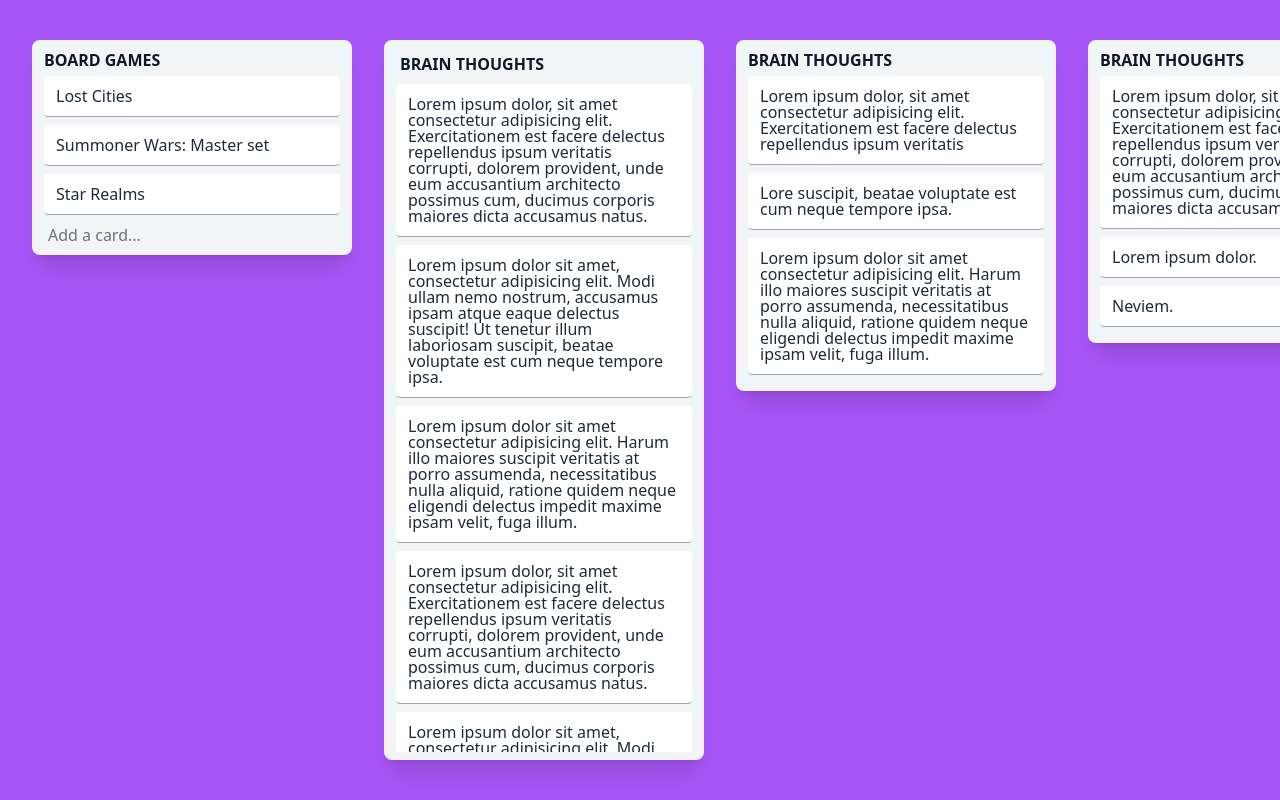
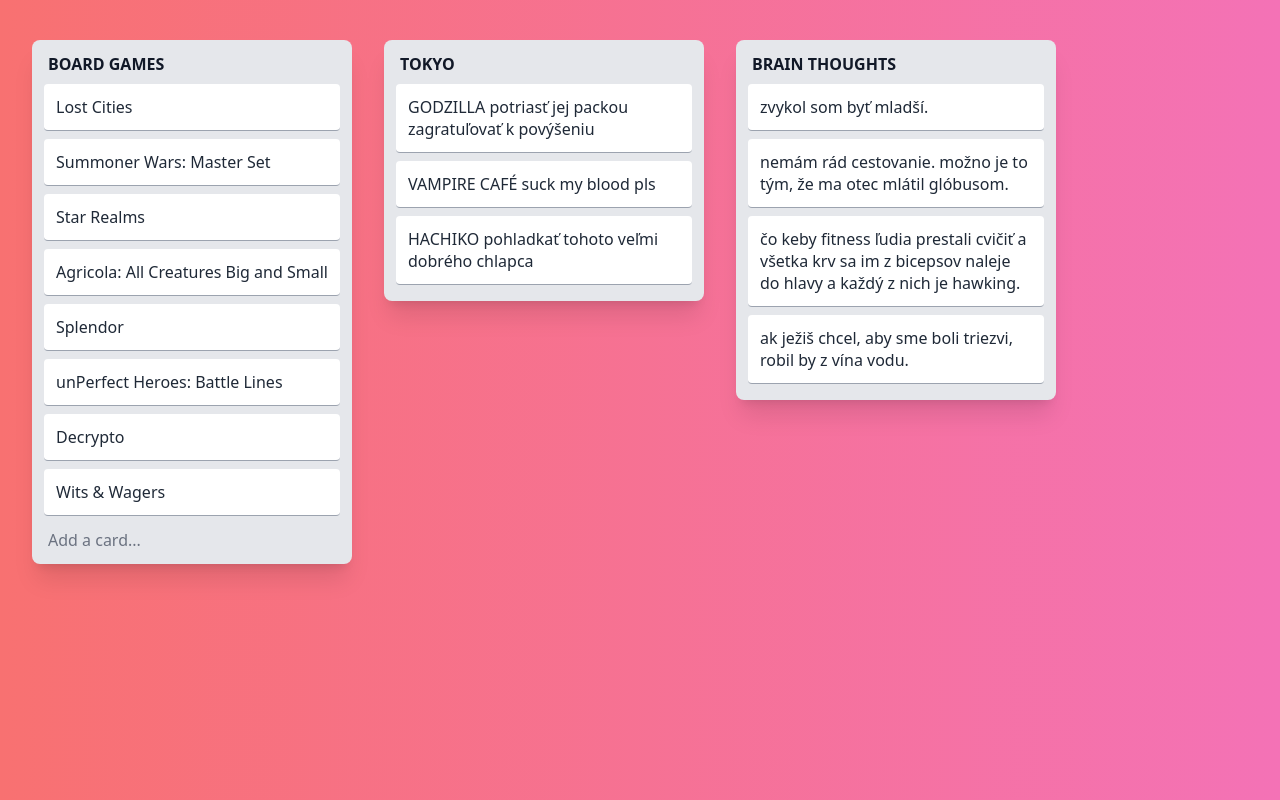
Before and after one commit to Baluo91/tailwind_grid, a website: page src/index.html in a window 1280 px wide. Drawn offline with Linux system fonts and the light colour scheme.

Commit message:
config breakpoints

```diff
--- a/src/index.html
+++ b/src/index.html
@@ -7,95 +7,104 @@
     <title>Tailwind_Yablko</title>
 </head>
 <body>
-   <main class="flex h-screen bg-purple-500">
-        <div class="flex items-start w-screen px-4 py-10 overflow-x-auto">
+    <main class="flex min-h-screen bg-purple-500 lg:bg-gradient-to-r from-red-400 to-pink-400">
+		<div class="sm:flex items-start w-screen px-4 py-10 overflow-x-auto">
 
-            <!-- BOARD GAMES-->
-            <section class="flex-shrink-0 w-80 mx-4 p-3 pb-2 leading-none bg-gray-100 text-gray-800 rounded-lg shadow-xl">
-                <header class="">
-                    <h3 class="y-1  font-bold text-gray-900">BOARD GAMES</h3>
+			<!-- BOARD GAMES -->
+			<section class="list">
+				<header>
+					<h3 class="p-1 font-bold leading-none text-gray-900">BOARD GAMES</h3>
 				</header>
 
 				<ul>
-                    <li class="my-2 p-3 bg-white hover:bg-gray-100 border-b border-gray-400 rounded cursor-pointer">Lost Cities</li>
-                    <li class="my-2 p-3 bg-white hover:bg-gray-100 border-b border-gray-400 rounded cursor-pointer">Summoner Wars: Master set</li>
-                    <li class="my-2 p-3 bg-white hover:bg-gray-100 border-b border-gray-400 rounded cursor-pointer">Star Realms</li>
+					<li class="card">
+						Lost Cities
+					</li>
+					<li class="card">
+						Summoner Wars: Master Set
+					</li>
+					<li class="card">
+						Star Realms
+					</li>
+					<li class="card">
+						Agricola: All Creatures Big and Small
+					</li>
+					<li class="card">
+						Splendor
+					</li>
+					<li class="card">
+						unPerfect Heroes: Battle Lines
+					</li>
+					<li class="card">
+						Decrypto
+					</li>
+					<li class="card">
+						Wits &amp; Wagers
+					</li>
 				</ul>
-
-                <footer>
-                    <a class="block p-1 text-gray-500 hover:text-gray-700" href="">
-                        Add a card...
-                    </a>
-                </footer>
-            </section>
-
-            <!-- BRAIN THOUGHTS-->
-            <section class="h-full flex-shrink-0 w-80 mx-4 p-3 pb-2 leading-none bg-gray-100 text-gray-800 rounded-lg shadow-xl">
-                <div class="h-full overflow-y-auto">
-                <header class="">
-                    <h3 class=" p-1 font-bold leading-none text-gray-900">BRAIN THOUGHTS</h3>
-                </header>
-
-
-                    <ul>
-                        <li class="my-2 p-3 bg-white hover:bg-gray-100 border-b border-gray-400 rounded cursor-pointer">Lorem ipsum dolor, sit amet consectetur adipisicing elit. Exercitationem est facere delectus repellendus ipsum veritatis corrupti, dolorem provident, unde eum accusantium architecto possimus cum, ducimus corporis maiores dicta accusamus natus.</li>
-                        <li class="my-2 p-3 bg-white hover:bg-gray-100 border-b border-gray-400 rounded cursor-pointer">Lorem ipsum dolor sit amet, consectetur adipisicing elit. Modi ullam nemo nostrum, accusamus ipsam atque eaque delectus suscipit! Ut tenetur illum laboriosam suscipit, beatae voluptate est cum neque tempore ipsa.</li>
-                        <li class="my-2 p-3 bg-white hover:bg-gray-100 border-b border-gray-400 rounded cursor-pointer">Lorem ipsum dolor sit amet consectetur adipisicing elit. Harum illo maiores suscipit veritatis at porro assumenda, necessitatibus nulla aliquid, ratione quidem neque eligendi delectus impedit maxime ipsam velit, fuga illum.</li>
-                        <li class="my-2 p-3 bg-white hover:bg-gray-100 border-b border-gray-400 rounded cursor-pointer">Lorem ipsum dolor, sit amet consectetur adipisicing elit. Exercitationem est facere delectus repellendus ipsum veritatis corrupti, dolorem provident, unde eum accusantium architecto possimus cum, ducimus corporis maiores dicta accusamus natus.</li>
-                        <li class="my-2 p-3 bg-white hover:bg-gray-100 border-b border-gray-400 rounded cursor-pointer">Lorem ipsum dolor sit amet, consectetur adipisicing elit. Modi ullam nemo nostrum, accusamus ipsam atque eaque delectus suscipit! Ut tenetur illum laboriosam suscipit, beatae voluptate est cum neque tempore ipsa.</li>
-                        <li class="my-2 p-3 bg-white hover:bg-gray-100 border-b border-gray-400 rounded cursor-pointer">Lorem ipsum dolor sit amet consectetur adipisicing elit. Harum illo maiores suscipit veritatis at porro assumenda, necessitatibus nulla aliquid, ratione quidem neque eligendi delectus impedit maxime ipsam velit, fuga illum.</li>
-                        <li class="my-2 p-3 bg-white hover:bg-gray-100 border-b border-gray-400 rounded cursor-pointer">Lorem ipsum dolor, sit amet consectetur adipisicing elit. Exercitationem est facere delectus repellendus ipsum veritatis corrupti, dolorem provident, unde eum accusantium architecto possimus cum, ducimus corporis maiores dicta accusamus natus.</li>
-                        <li class="my-2 p-3 bg-white hover:bg-gray-100 border-b border-gray-400 rounded cursor-pointer">Lorem ipsum dolor sit amet, consectetur adipisicing elit. Modi ullam nemo nostrum, accusamus ipsam atque eaque delectus suscipit! Ut tenetur illum laboriosam suscipit, beatae voluptate est cum neque tempore ipsa.</li>
-                        <li class="my-2 p-3 bg-white hover:bg-gray-100 border-b border-gray-400 rounded cursor-pointer">Lorem ipsum dolor sit amet consectetur adipisicing elit. Harum illo maiores suscipit veritatis at porro assumenda, necessitatibus nulla aliquid, ratione quidem neque eligendi delectus impedit maxime ipsam velit, fuga illum.</li>
-                    </ul>
-
 
 				<footer>
 					<a class="block p-1 text-gray-500 hover:text-gray-700" href="#">
 						Add a card...
 					</a>
 				</footer>
-            </div>
 			</section>
 
-            <!-- Tokyo 1-->
-            <section class="flex-shrink-0 w-80 mx-4 p-3 pb-2 leading-none bg-gray-100 text-gray-800 rounded-lg shadow-xl">
-                <header class="">
-                    <h3 class="y-1  font-bold text-gray-900">BRAIN THOUGHTS</h3>
+
+			<!-- TOKYO -->
+			<section class="list">
+				<header>
+					<h3 class="leading-none font-bold text-gray-900 p-1">TOKYO</h3>
 				</header>
 
-                <ul>
-                    <li class="my-2 p-3 bg-white hover:bg-gray-100 border-b border-gray-400 rounded cursor-pointer">Lorem ipsum dolor, sit amet consectetur adipisicing elit. Exercitationem est facere delectus repellendus ipsum veritatis </li>
-                    <li class="my-2 p-3 bg-white hover:bg-gray-100 border-b border-gray-400 rounded cursor-pointer">Lore suscipit, beatae voluptate est cum neque tempore ipsa.</li>
-                    <li class="my-2 p-3 bg-white hover:bg-gray-100 border-b border-gray-400 rounded cursor-pointer">Lorem ipsum dolor sit amet consectetur adipisicing elit. Harum illo maiores suscipit veritatis at porro assumenda, necessitatibus nulla aliquid, ratione quidem neque eligendi delectus impedit maxime ipsam velit, fuga illum.</li>
+				<ul class="">
+					<li class="card">
+						GODZILLA potriasť jej packou zagratuľovať k povýšeniu
+					</li>
+					<li class="card">
+						VAMPIRE CAFÉ suck my blood pls
+					</li>
+					<li class="card">
+						HACHIKO pohladkať tohoto veľmi dobrého chlapca
+					</li>
 				</ul>
 
 				<footer>
-                    <a class="hidden p-1 text-gray-500 hover:text-gray-700" href="">
+					<a class="p-1 text-gray-500 hover:text-gray-700 hidden" href="#">
 						Add a card...
 					</a>
 				</footer>
 			</section>
 
-            <!-- Tokyo 2-->
-            <section class="flex-shrink-0 w-80 mx-4 p-3 pb-2 leading-none bg-gray-100 text-gray-800 rounded-lg shadow-xl">
-                <header class="">
-                    <h3 class="y-1  font-bold text-gray-900">BRAIN THOUGHTS</h3>
+
+			<!-- BRAIN THOUGHTS -->
+			<section class="list">
+				<header>
+					<h3 class="p-1 font-bold leading-none text-gray-900">BRAIN THOUGHTS</h3>
 				</header>
 
 				<ul>
-                    <li class="my-2 p-3 bg-white hover:bg-gray-100 border-b border-gray-400 rounded cursor-pointer">Lorem ipsum dolor, sit amet consectetur adipisicing elit. Exercitationem est facere delectus repellendus ipsum veritatis corrupti, dolorem provident, unde eum accusantium architecto possimus cum, ducimus corporis maiores dicta accusamus natus.</li>
-                    <li class="my-2 p-3 bg-white hover:bg-gray-100 border-b border-gray-400 rounded cursor-pointer">Lorem ipsum dolor.</li>
-                    <li class="my-2 p-3 bg-white hover:bg-gray-100 border-b border-gray-400 rounded cursor-pointer">Neviem.</li>
+					<li class="card">
+						zvykol som byť mladší.
+					</li>
+					<li class="card">
+						nemám rád cestovanie. možno je to tým, že ma otec mlátil glóbusom.
+					</li>
+					<li class="card">
+						čo keby fitness ľudia prestali cvičiť a všetka krv sa im z bicepsov naleje do hlavy a každý z nich je
+						hawking.
+					</li>
+					<li class="card">
+						ak ježiš chcel, aby sme boli triezvi, robil by z vína vodu.
+					</li>
 				</ul>
 
 				<footer>
-                    <a class="hidden p-1 text-gray-500 hover:text-gray-700" href="">
+					<a class="hidden p-1 text-gray-500 hover:text-gray-700" href="#">
 						Add a card...
 					</a>
 				</footer>
 			</section>
-
 
 		</div>
 	</main>
--- a/src/input.css
+++ b/src/input.css
@@ -1,3 +1,32 @@
 @tailwind base;
 @tailwind components;
 @tailwind utilities;
+
+@layer components {
+	.card {
+		@apply my-2 p-3 leading-snug bg-white border-b border-gray-400 cursor-pointer rounded;
+	}
+
+	.card:hover {
+		@apply bg-gray-100;
+	}
+
+	.list {
+		/* size */
+		@apply flex-shrink-0;
+		@apply w-full mb-10 p-3 pb-2;
+
+		/* colors */
+		@apply bg-gray-200;
+		@apply text-gray-800;
+
+		/* special stuff */
+		@apply rounded-lg shadow-xl;
+	}
+
+	@screen sm {
+		.list {
+			@apply w-80 mx-4 mb-0;
+		}
+	}
+}
--- a/tailwind.config.js
+++ b/tailwind.config.js
@@ -1,7 +1,14 @@
-/** @type {import('tailwindcss').Config} */
 module.exports = {
-  content: ["./src/**/*.{html,js}"],
+  purge: [],
+  darkMode: false,
   theme: {
+    extend: {
+			screens: {
+				'sm': '420px',
+			},
+		},
+  },
+  variants: {
     extend: {},
   },
   plugins: [],
```
Also changed, not shown: dist/output.css. Lines whose indentation alone changed are shown as unchanged.
